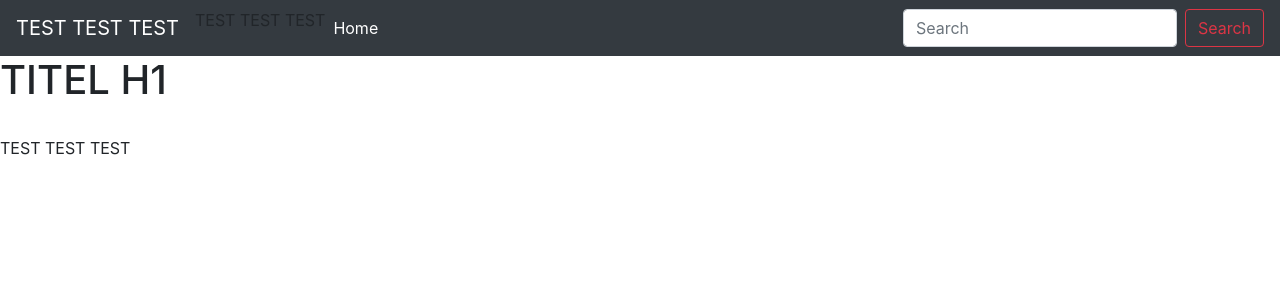
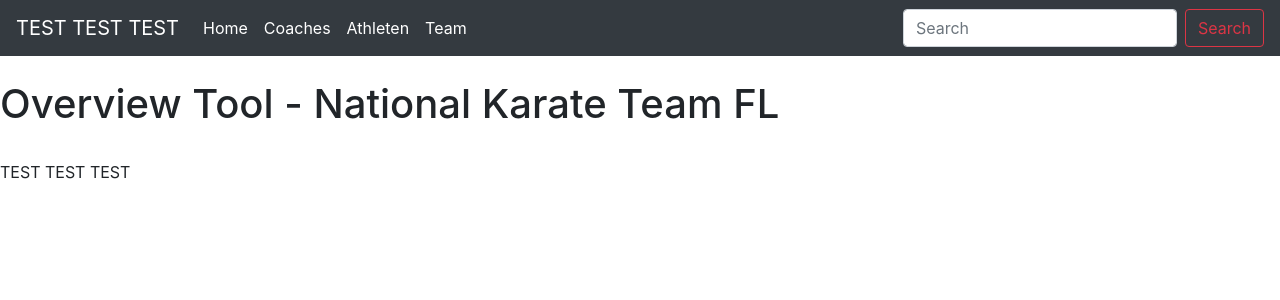
Before and after one commit to Kokille/HTW-DBM, a Flask app: page / in a window 1280 px wide. Shown: the top 300 px of the page. Run offline with Flask 2, Linux system fonts and the light colour scheme; some libraries are stand-ins or nearby versions.

Commit message:
Added some Details - NavBar

```diff
--- a/Sennk/dredd/templates/head.html
+++ b/Sennk/dredd/templates/head.html
@@ -9,7 +9,7 @@
         <!-- Bootstrap CSS -->
         <link rel="stylesheet" href="{{url_for('static', filename='bootstrap/css/bootstrap.min.css') }}">
         <link rel="stylesheet" href="{{url_for('static', filename='dredd.css') }}">
-        <title>Dredd</title>
+        <title>Input Page</title>
 
         <!-- HTML5 Shim and Respond.js IE8 support of HTML5 elements and media queries -->
         <!-- WARNING: Respond.js doesn't work if you view the page via file:// -->
--- a/Sennk/dredd/templates/index.html
+++ b/Sennk/dredd/templates/index.html
@@ -5,7 +5,8 @@
     <main>
         <div>
             <div>
-                <h1>TITEL H1</h1>
+                <br>
+                <h1>Overview Tool - National Karate Team FL</h1>
             </div>
         </div>
     </main>
--- a/Sennk/dredd/templates/navbar.html
+++ b/Sennk/dredd/templates/navbar.html
@@ -1,8 +1,6 @@
 <header>
     <nav class="navbar navbar-expand-md navbar-dark bg-dark">
         <a class="navbar-brand" href="{{ url_for('index') }}">TEST TEST TEST</a>
-        <br>
-        <p>TEST TEST TEST</p>
         <button class="navbar-toggler" type="button" data-toggle="collapse" data-target="#navbarsExampleDefault" aria-controls="navbarsExampleDefault" aria-expanded="false" aria-label="Toggle navigation">
             <span class="navbar-toggler-icon"></span>
         </button>
@@ -10,6 +8,9 @@
         <div class="collapse navbar-collapse" id="navbarsExampleDefault">
             <ul class="navbar-nav mr-auto">
                 <li class="nav-item active"><a class="nav-link" href="{{ url_for('index') }}">Home</a></li>
+                <li class="nav-item active"><a class="nav-link">Coaches</a></li>
+                <li class="nav-item active"><a class="nav-link">Athleten</a></li>
+                <li class="nav-item active"><a class="nav-link">Team</a></li>
              </ul>
              <form class="form-inline my-2 my-lg-0">
                 <input class="form-control mr-sm-2" name="search" type="text" placeholder="Search" aria-label="Search">
```
